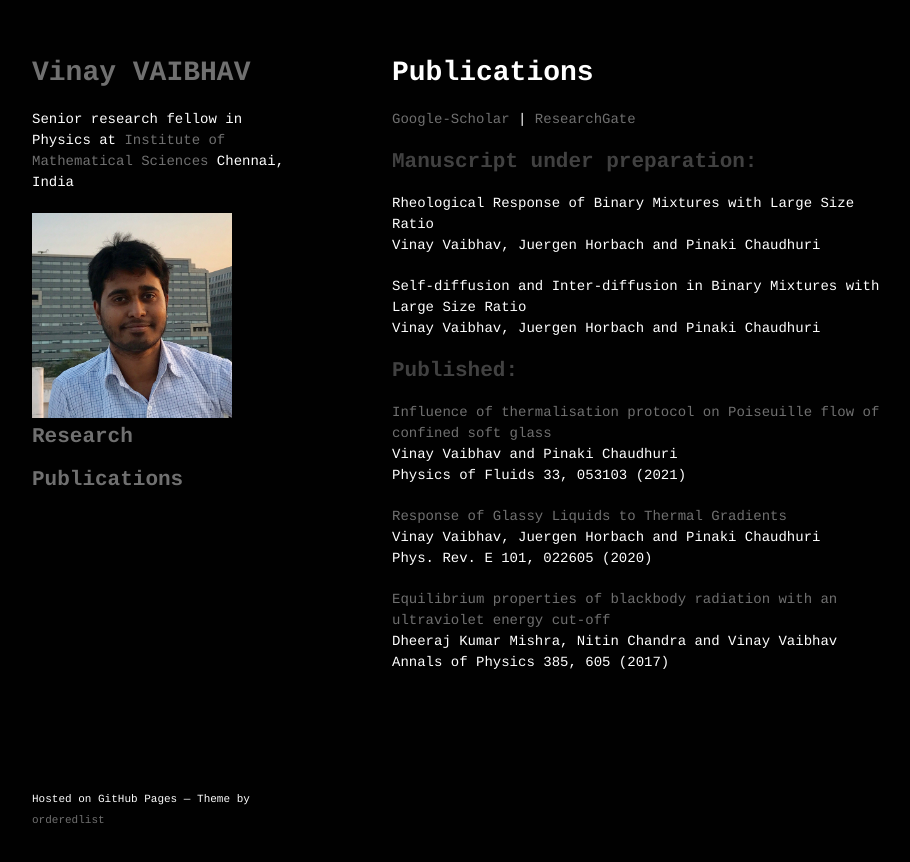
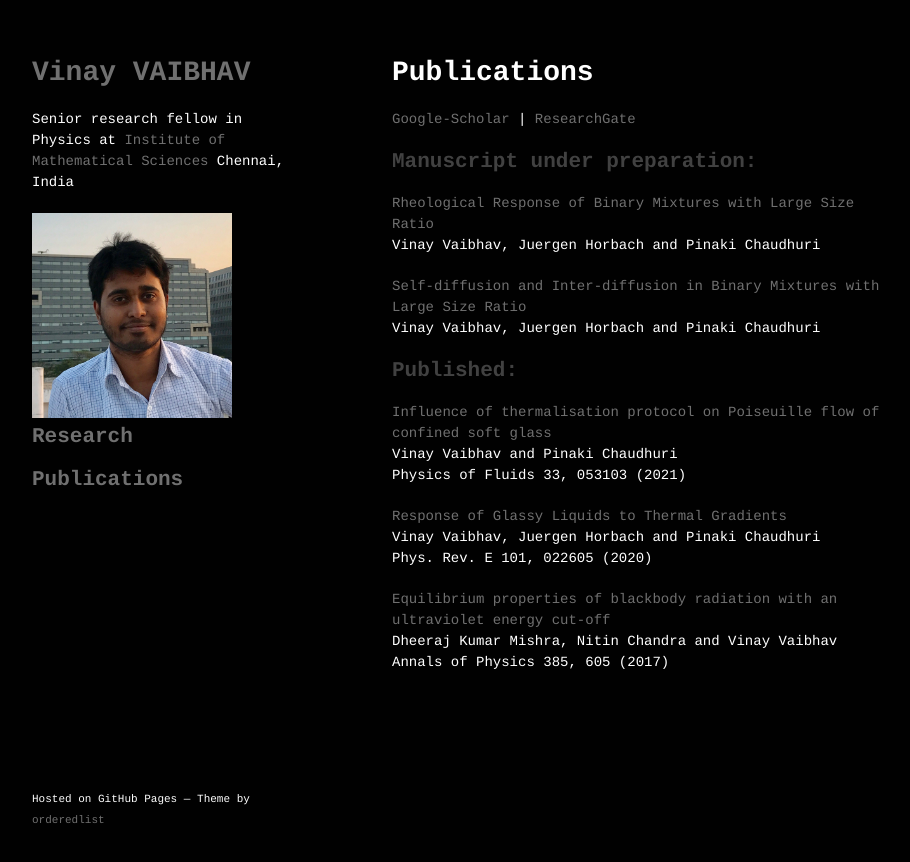
Before and after one commit to vinayphys/vinayphys.github.io, a Jekyll site: the page built from Publications.md, in a window 1280 px wide. Shown: the top 862 px of the page, without its empty margins (178-1088 px from the left). Built offline with Jekyll 4.4.1, drawn with Linux system fonts in a browser that asks for light colours; our own code applies the rules of GitHub Pages for plain Markdown files; a script that is not in the unit is left out.

Commit message:
Update Publications.md

```diff
--- a/Publications.md
+++ b/Publications.md
@@ -3,10 +3,10 @@
 
 ## Manuscript under preparation:
 
-Rheological Response of Binary Mixtures with Large Size Ratio
+[Rheological Response of Binary Mixtures with Large Size Ratio]()
 Vinay Vaibhav, Juergen Horbach and Pinaki Chaudhuri
 
-Self-diffusion and Inter-diffusion in Binary Mixtures with Large Size Ratio
+[Self-diffusion and Inter-diffusion in Binary Mixtures with Large Size Ratio]()
 Vinay Vaibhav, Juergen Horbach and Pinaki Chaudhuri
 
 
```
